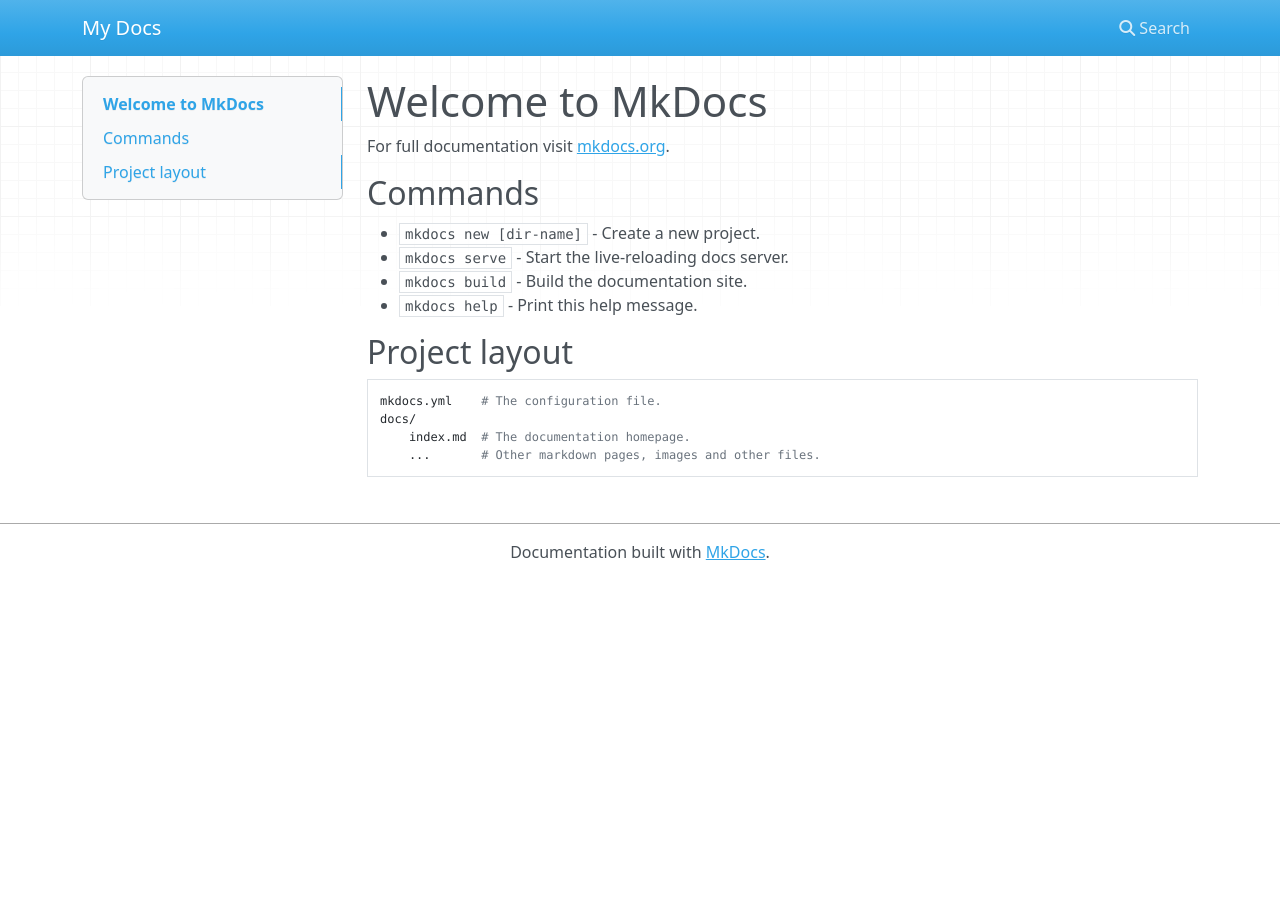
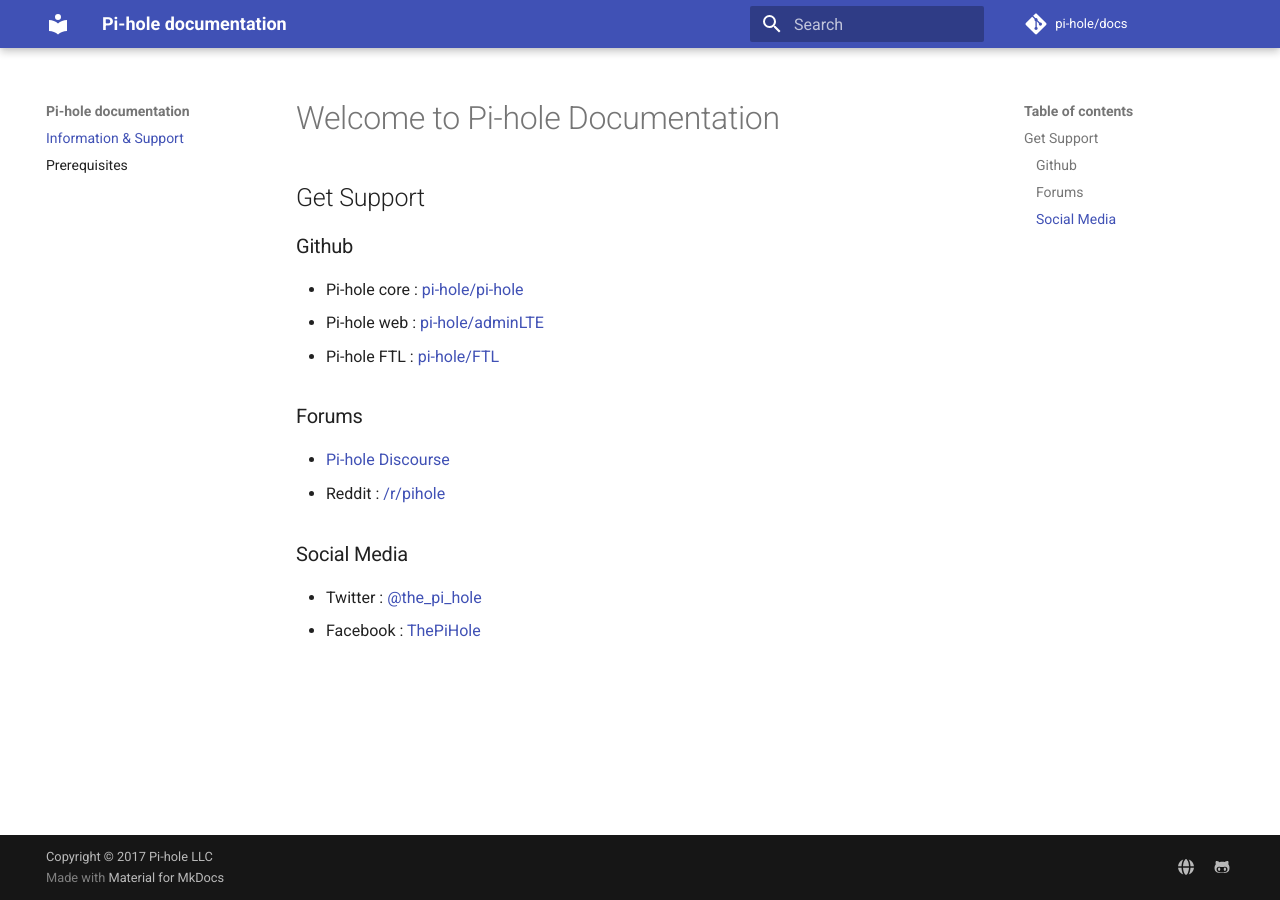
Before and after one commit to pi-hole/docs, an MkDocs documentation site: the page built from docs/index.md, in a window 1280 px wide. Built offline with MkDocs 1.6.1 and Material for MkDocs 9.7.7, drawn with Linux system fonts in a browser that asks for light colours; nearby versions of some CDN libraries; comment, search, counter and statistics services are not loaded; old or Windows-style settings are respelled for this version of MkDocs.

Commit message:
Change theme, make a start on index page. Add .gitignore
Signed-off-by: Adam Warner <adamw@rner.email>

```diff
--- a/docs/index.md
+++ b/docs/index.md
@@ -1,17 +1,16 @@
-# Welcome to MkDocs
+# Welcome to Pi-hole Documentation
 
-For full documentation visit [mkdocs.org](http://mkdocs.org).
+## Get Support
 
-## Commands
+### Github
+-  Pi-hole core : [pi-hole/pi-hole](https://github.com/pi-hole/pi-hole)
+-  Pi-hole web : [pi-hole/adminLTE](https://github.com/pi-hole/adminLTE)
+-  Pi-hole FTL : [pi-hole/FTL](https://github.com/pi-hole/FTL)
 
-* `mkdocs new [dir-name]` - Create a new project.
-* `mkdocs serve` - Start the live-reloading docs server.
-* `mkdocs build` - Build the documentation site.
-* `mkdocs help` - Print this help message.
+### Forums
+- [Pi-hole Discourse](https://discourse.pi-hole.net)
+- Reddit : [/r/pihole](https://reddit.com/r/pihole)
 
-## Project layout
-
-    mkdocs.yml    # The configuration file.
-    docs/
-        index.md  # The documentation homepage.
-        ...       # Other markdown pages, images and other files.
+### Social Media
+- Twitter : [@the_pi_hole](https://twitter.com/the_pi_hole)
+- Facebook :  [ThePiHole](https://facebook.com/ThePiHole)
--- a/mkdocs.yml
+++ b/mkdocs.yml
@@ -1 +1,17 @@
-site_name: My Docs
+site_name: "Pi-hole documentation"
+site_url: https://pi-hole.github.io/docs/
+copyright: 'Copyright &copy; 2017 Pi-hole LLC'
+repo_name: pi-hole/docs
+repo_url: https://github.com/pi-hole/docs
+edit_uri: ../docs/edit/master/docs/
+remote_branch: gh-pages
+theme: material
+pages:
+- 'Information & Support': 'index.md'
+- 'Prerequisites': 'prerequesites.md'
+extra:
+  social:
+    - type: globe
+      link: https://pi-hole.net
+    - type: github-alt
+      link: https://github.com/pi-hole
```
Also changed, not shown: docs/prerequesites.md (added), 1 other file.
